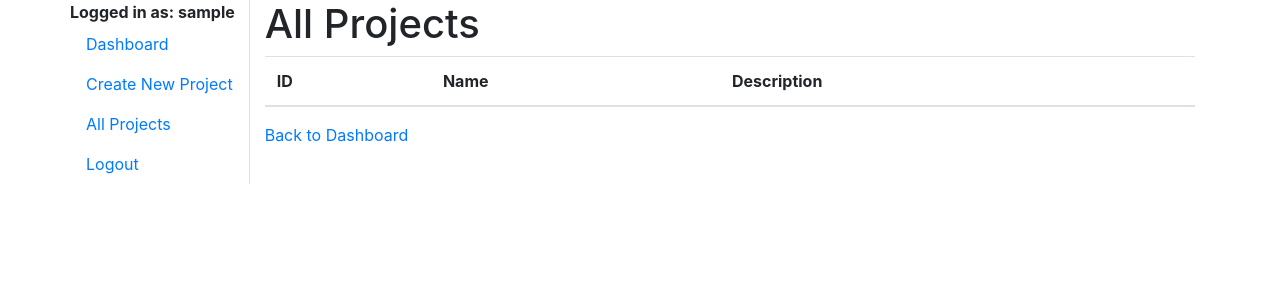
After one commit to HarryTranAU/bugtracker, a Flask app: template src/templates/project_all.html in a window 1280 px wide. The commit adds this page. Shown: the top 300 px of the page. Run offline with Flask 2, Linux system fonts and the light colour scheme; the template is opened without the code that fills it, so the values that code supplies are empty; the visitor is signed in with stand-in values (Sample User, id 1); data comes from the database, SQL or seed files in the repository; some libraries are stand-ins or nearby versions.

Commit message:
add: frontend - view projects index

```diff
--- a/src/controllers/project_controller.py
+++ b/src/controllers/project_controller.py
@@ -24,14 +24,15 @@ def project_create():
         flash("Project successfully created")
         return redirect(url_for('user.dashboard'))
 
-    return render_template("new_project.html", form=form)
+    return render_template("project_new.html", form=form)
     # return jsonify(project_schema.dump(new_project))
 
 
 @project.route("/all", methods=["GET"])
+@login_required
 def project_index():
     projects = Project.query.all()
-    return jsonify(projects_schema.dump(projects))
+    return render_template("project_all.html", projects=projects)
 
 
 @project.route("/<int:id>", methods=["GET"])
--- a/src/controllers/user_controller.py
+++ b/src/controllers/user_controller.py
@@ -60,7 +60,7 @@ def user_login():
 @user.route("/dashboard")
 @login_required
 def dashboard():
-    return render_template("dashboard.html", name=current_user.username)
+    return render_template("dashboard.html")
 
 
 @user.route("/logout")
--- a/src/templates/base.html
+++ b/src/templates/base.html
@@ -12,10 +12,10 @@
             <div class="row">
                 {% if current_user.is_authenticated %}
                 <nav class="nav border-right flex-column">
-                    <span class="font-weight-bold pr-2">Logged in as: {{ name }}</span>
+                    <span class="font-weight-bold pr-2">Logged in as: {{ current_user.username }}</span>
                     <a class="nav-link" href="{{ url_for('user.dashboard') }}">Dashboard</a>
                     <a class="nav-link" href="{{ url_for('project.project_create') }}">Create New Project</a>
-                    <a class="nav-link" href="#">Link</a>
+                    <a class="nav-link" href="{{ url_for('project.project_index') }}">All Projects</a>
                     <a class="nav-link" href="{{ url_for('user.logout') }}">Logout</a>
                 </nav>
                 {% endif %}
--- /dev/null
+++ b/src/templates/project_all.html
@@ -0,0 +1,25 @@
+{% extends "base.html" %}
+{% block title %}Projects{% endblock %}
+{% block pagetitle %}All Projects{% endblock %}
+
+{% block content %}
+    <table class="table table-hover">
+        <thead>
+            <tr>
+                <th scope="col">ID</th>
+                <th scope="col">Name</th>
+                <th scope="col">Description</th>
+            </tr>
+        </thead>
+        <tbody>
+            {% for project in projects %}
+            <tr>
+                <td>{{ project.id }}</td>
+                <td>{{ project.name }}</td>
+                <td>{{ project.description }}</td>
+            </tr>
+            {% endfor %}
+        </tbody>
+    </table>
+    <a href="{{ url_for('user.dashboard') }}">Back to Dashboard</a>
+{% endblock %}
--- a/src/templates/new_project.html
+++ b/src/templates/project_new.html
@@ -1,5 +1,5 @@
 {% extends "base.html" %}
-{% block title %}New Project{% endblock %}
+{% block title %}Project{% endblock %}
 {% block pagetitle %}New Project{% endblock %}
 
 {% block content %}
```
